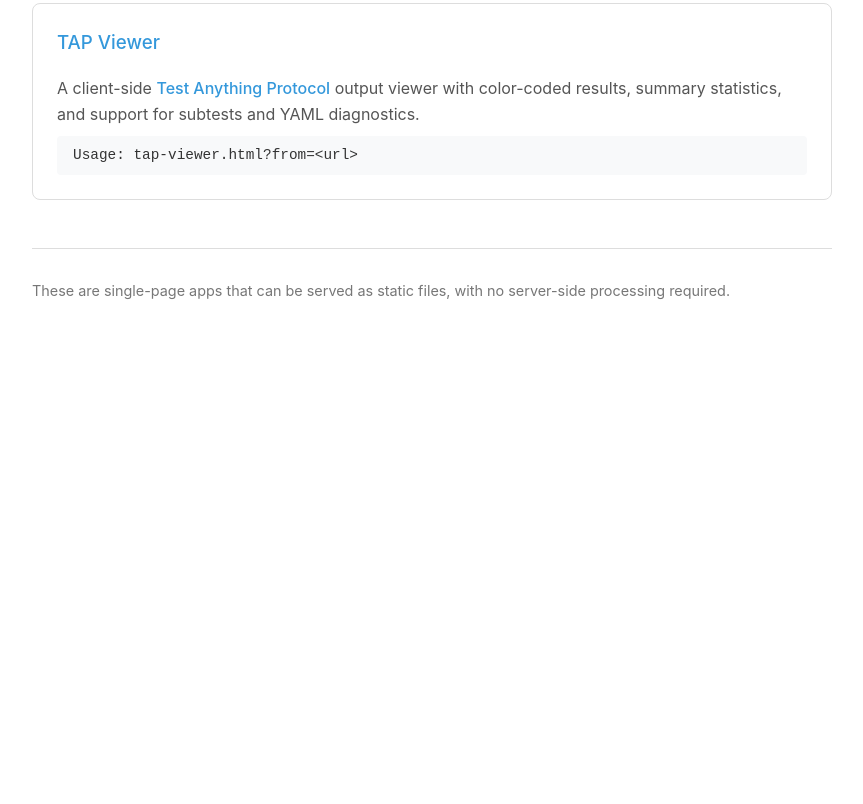
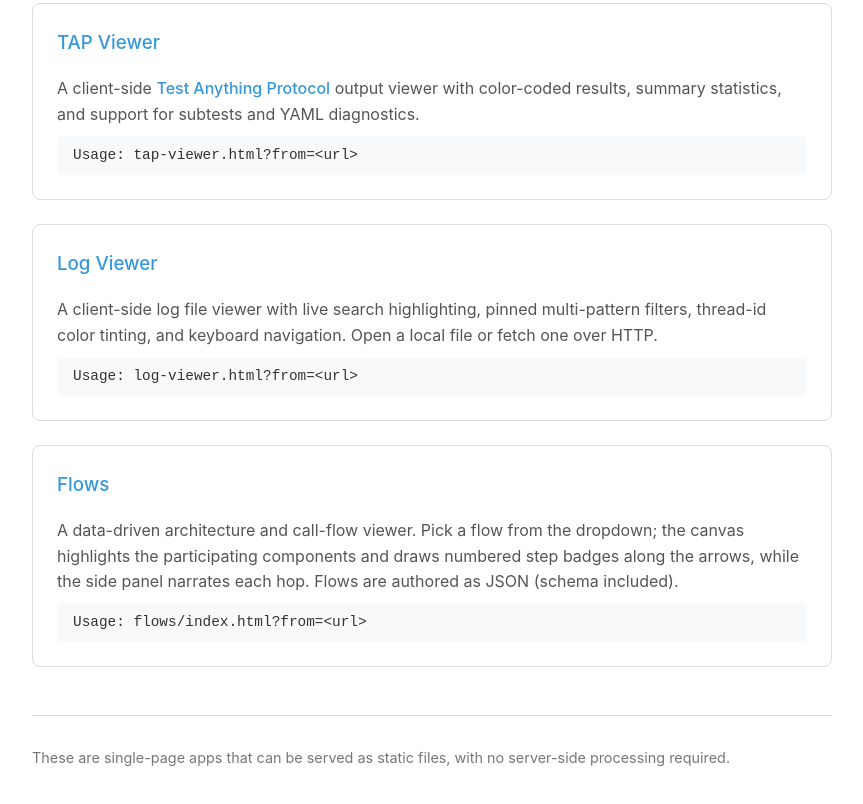
Before and after one commit to ripta/klyn, a plain HTML site: page public/index.html in a window 1280 px wide. Shown: the part 1177-1981 px from the top of the page, without its empty margins (208-1071 px from the left). Before the commit the page ends 1526 px from the top, so only its background shows below. Drawn offline with Linux system fonts and the light colour scheme.

Commit message:
index: new app crads for log viewer and flows

```diff
--- a/public/index.html
+++ b/public/index.html
@@ -182,6 +182,31 @@
                 Usage: <code>tap-viewer.html?from=&lt;url&gt;</code>
             </div>
         </div>
+
+        <div class="app-card">
+            <h3><a href="log-viewer.html">Log Viewer</a></h3>
+            <p>
+                A client-side log file viewer with live search highlighting, pinned
+                multi-pattern filters, thread-id color tinting, and keyboard navigation.
+                Open a local file or fetch one over HTTP.
+            </p>
+            <div class="usage">
+                Usage: <code>log-viewer.html?from=&lt;url&gt;</code>
+            </div>
+        </div>
+
+        <div class="app-card">
+            <h3><a href="flows/index.html">Flows</a></h3>
+            <p>
+                A data-driven architecture and call-flow viewer. Pick a flow from the
+                dropdown; the canvas highlights the participating components and draws
+                numbered step badges along the arrows, while the side panel narrates
+                each hop. Flows are authored as JSON (schema included).
+            </p>
+            <div class="usage">
+                Usage: <code>flows/index.html?from=&lt;url&gt;</code>
+            </div>
+        </div>
     </div>
 
     <footer>
```
